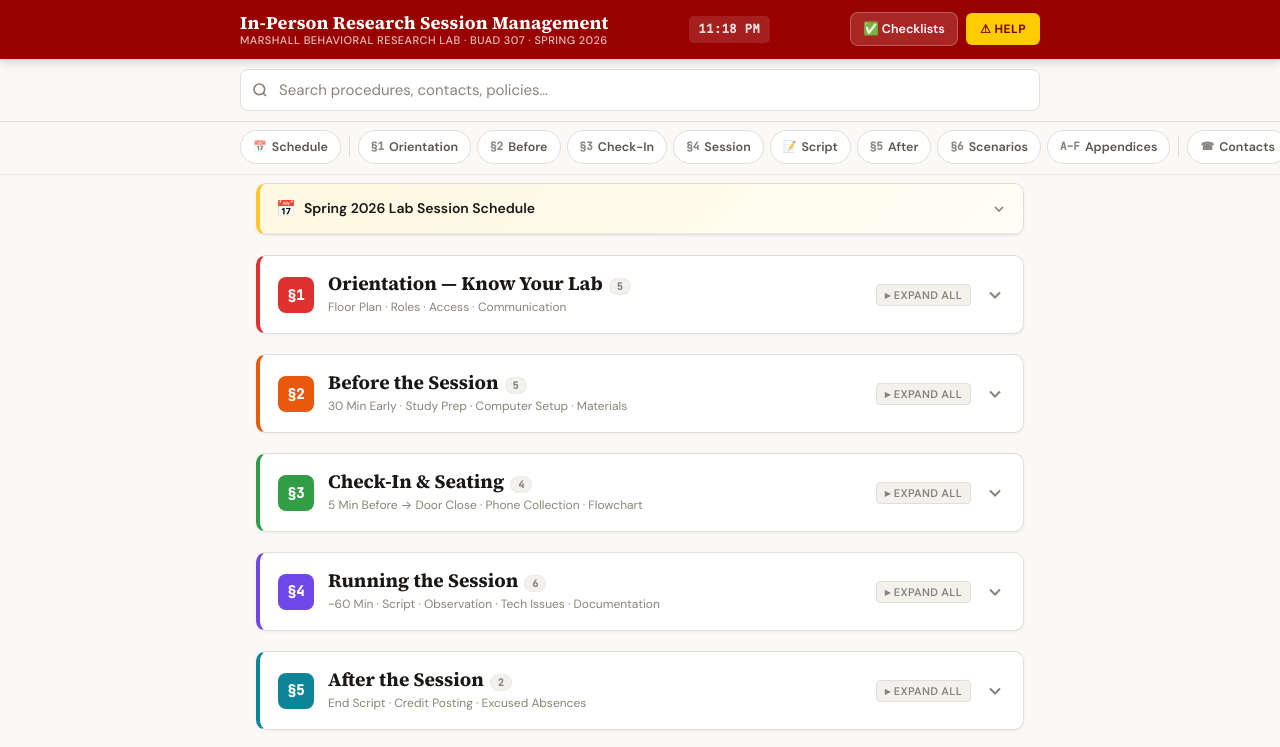
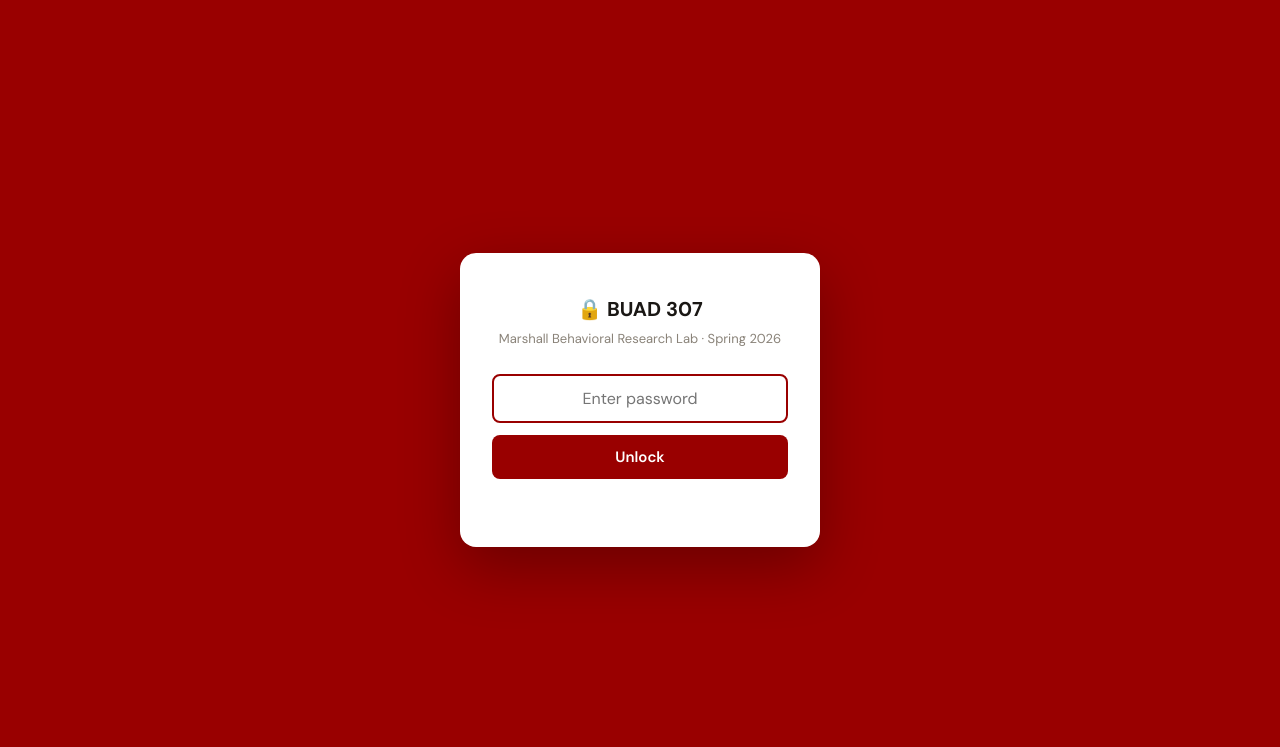
Before and after one commit to usc-marshall-behavioral-lab/mkt-inperson-research-sessions-spring2026, a plain HTML site: page index.html in a window 1280 px wide. Shown: the top 747 px of the page. Drawn offline with Linux system fonts and the light colour scheme.

Commit message:
Add files via upload

```diff
--- a/index.html
+++ b/index.html
@@ -8,6 +8,84 @@
 <title>In-Person Research Session Management · Spring 2026</title>
 <link href="https://fonts.googleapis.com/css2?family=Source+Serif+4:opsz,wght@8..60,400;8..60,600;8..60,700&family=DM+Sans:wght@400;500;600;700&family=JetBrains+Mono:wght@400;500&display=swap" rel="stylesheet">
 <style>
+/* ── PASSWORD GATE ── */
+.pw-gate {
+  position: fixed;
+  inset: 0;
+  z-index: 9999;
+  background: #990000;
+  display: flex;
+  align-items: center;
+  justify-content: center;
+  padding: 24px;
+}
+.pw-gate.unlocked { display: none; }
+.pw-box {
+  background: white;
+  border-radius: 16px;
+  padding: 40px 32px;
+  max-width: 360px;
+  width: 100%;
+  text-align: center;
+  box-shadow: 0 20px 60px rgba(0,0,0,0.3);
+}
+.pw-box h1 {
+  font-family: 'DM Sans', sans-serif;
+  font-size: 20px;
+  font-weight: 700;
+  color: #1A1714;
+  margin-bottom: 4px;
+}
+.pw-box .pw-sub {
+  font-family: 'DM Sans', sans-serif;
+  font-size: 13px;
+  color: #8A8379;
+  margin-bottom: 24px;
+}
+.pw-box input {
+  width: 100%;
+  font-family: 'DM Sans', sans-serif;
+  font-size: 16px;
+  padding: 12px 16px;
+  border: 2px solid #E2DFD8;
+  border-radius: 8px;
+  outline: none;
+  text-align: center;
+  transition: border-color 0.15s;
+}
+.pw-box input:focus { border-color: #990000; }
+.pw-box input.pw-error {
+  border-color: #E03131;
+  animation: pwShake 0.4s ease;
+}
+@keyframes pwShake {
+  0%, 100% { transform: translateX(0); }
+  20%, 60% { transform: translateX(-6px); }
+  40%, 80% { transform: translateX(6px); }
+}
+.pw-box button {
+  width: 100%;
+  font-family: 'DM Sans', sans-serif;
+  font-size: 15px;
+  font-weight: 600;
+  padding: 12px;
+  margin-top: 12px;
+  background: #990000;
+  color: white;
+  border: none;
+  border-radius: 8px;
+  cursor: pointer;
+}
+.pw-box button:active { background: #7a0000; }
+.pw-box .pw-hint {
+  font-size: 12px;
+  color: #E03131;
+  margin-top: 10px;
+  min-height: 18px;
+}
+.app-content { display: none; }
+.app-content.unlocked { display: block; }
+
 :root {
   --cardinal: #990000;
   --cardinal-dark: #7a0000;
@@ -1270,6 +1348,20 @@ body {
 </style>
 </head>
 <body>
+
+<!-- ═══ PASSWORD GATE ═══ -->
+<div class="pw-gate" id="pwGate">
+  <div class="pw-box">
+    <h1>🔒 BUAD 307</h1>
+    <p class="pw-sub">Marshall Behavioral Research Lab · Spring 2026</p>
+    <input type="password" id="pwInput" placeholder="Enter password" autocomplete="off">
+    <button id="pwSubmit">Unlock</button>
+    <div class="pw-hint" id="pwHint"></div>
+  </div>
+</div>
+
+<!-- ═══ APP CONTENT (hidden until authenticated) ═══ -->
+<div class="app-content" id="appContent">
 
 <!-- ═══ TOP BAR ═══ -->
 <header class="top-bar">
@@ -3104,5 +3196,48 @@ body {
 
 })();
 </script>
+
+</div><!-- /app-content -->
+
+<script>
+// ── PASSWORD GATE ──
+(function() {
+  var gate = document.getElementById('pwGate');
+  var app = document.getElementById('appContent');
+  var input = document.getElementById('pwInput');
+  var btn = document.getElementById('pwSubmit');
+  var hint = document.getElementById('pwHint');
+  var KEY = 'buad307_auth';
+
+  function unlock() {
+    gate.classList.add('unlocked');
+    app.classList.add('unlocked');
+    try { sessionStorage.setItem(KEY, '1'); } catch(e) {}
+  }
+
+  function attempt() {
+    if (input.value === 'Fighton!') {
+      unlock();
+    } else {
+      input.classList.add('pw-error');
+      hint.textContent = 'Incorrect password';
+      setTimeout(function() { input.classList.remove('pw-error'); }, 400);
+      input.select();
+    }
+  }
+
+  // Check if already authenticated this session
+  try {
+    if (sessionStorage.getItem(KEY) === '1') { unlock(); return; }
+  } catch(e) {}
+
+  btn.addEventListener('click', attempt);
+  input.addEventListener('keydown', function(e) {
+    if (e.key === 'Enter') attempt();
+    hint.textContent = '';
+  });
+  input.focus();
+})();
+</script>
 </body>
 </html>
```
